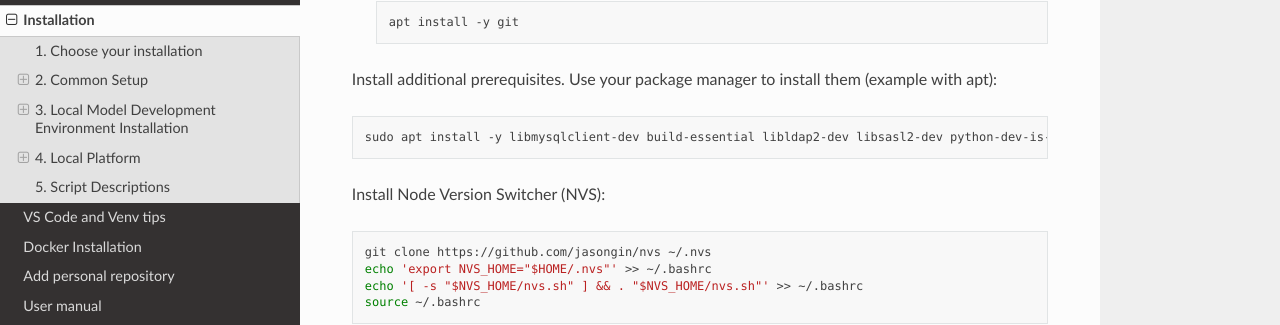
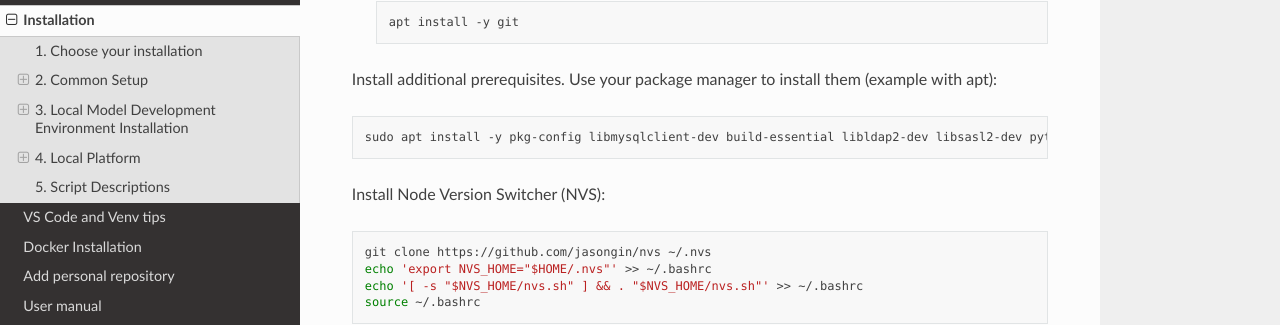
Before and after one commit to os-climate/sostrades-dev-tools, a Sphinx documentation site: the page built from docs/source/installation.md, in a window 1280 px wide and 900 px high, scrolled down 2071 px. Shown: the part 130-455 px from the top of the window. Built offline with Sphinx 7.4.7 and the Read the Docs theme 3.1.0, drawn with Linux system fonts in a browser that asks for light colours.

Commit message:
add missing package requirement for linux install

````diff
--- a/docs/source/installation.md
+++ b/docs/source/installation.md
@@ -91,7 +91,7 @@
 
 Install additional prerequisites. Use your package manager to install them (example with apt):
 ```bash
-sudo apt install -y libmysqlclient-dev build-essential libldap2-dev libsasl2-dev python-dev-is-python3 libssl-dev tmux
+sudo apt install -y pkg-config libmysqlclient-dev build-essential libldap2-dev libsasl2-dev python-dev-is-python3 libssl-dev curl tmux
 ```
 
 Install Node Version Switcher (NVS):
````
